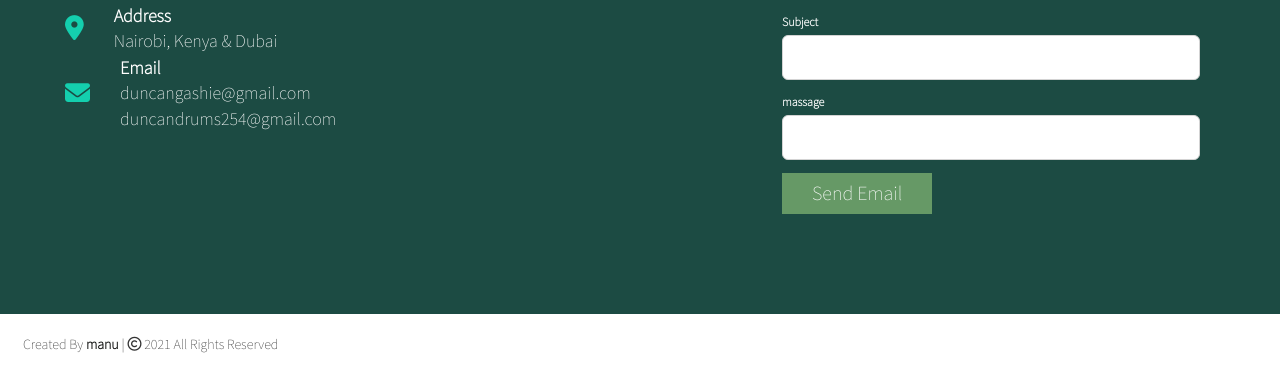
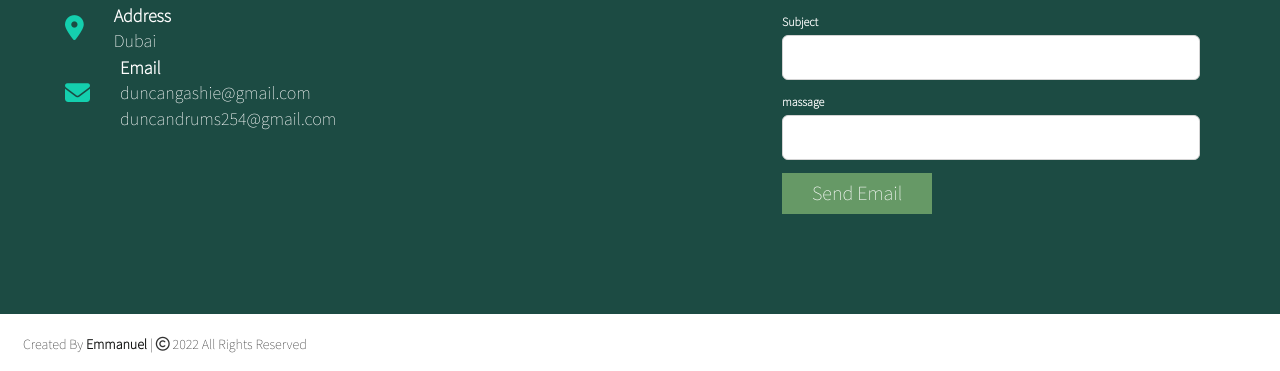
Before and after one commit to Emmanuel-otieno/Duncan, a website: page index.html in a window 1280 px wide. Shown: the part 2293-2664 px from the top of the page. Drawn offline with nearby package versions, Linux system fonts and the light colour scheme.

Commit message:
update my index file

```diff
--- a/index.html
+++ b/index.html
@@ -135,7 +135,7 @@
                             <i class="fa fa-map-marker"></i>
                             <div class="info">
                                 <div class="head">Address</div>
-                                <div class="sub-title">Nairobi, Kenya & Dubai</div>
+                                <div class="sub-title">Dubai</div>
                             </div>
                         </div>
 
@@ -181,7 +181,7 @@
 
     <!-- Footer section -->
     <footer>
-        <span>Created By <a href="#">manu</a> | <span class="far fa-copyright"></span> 2021 All Rights
+        <span>Created By <a href="#">Emmanuel</a> | <span class="far fa-copyright"></span> 2022 All Rights
             Reserved</span>
     </footer>
 
```
